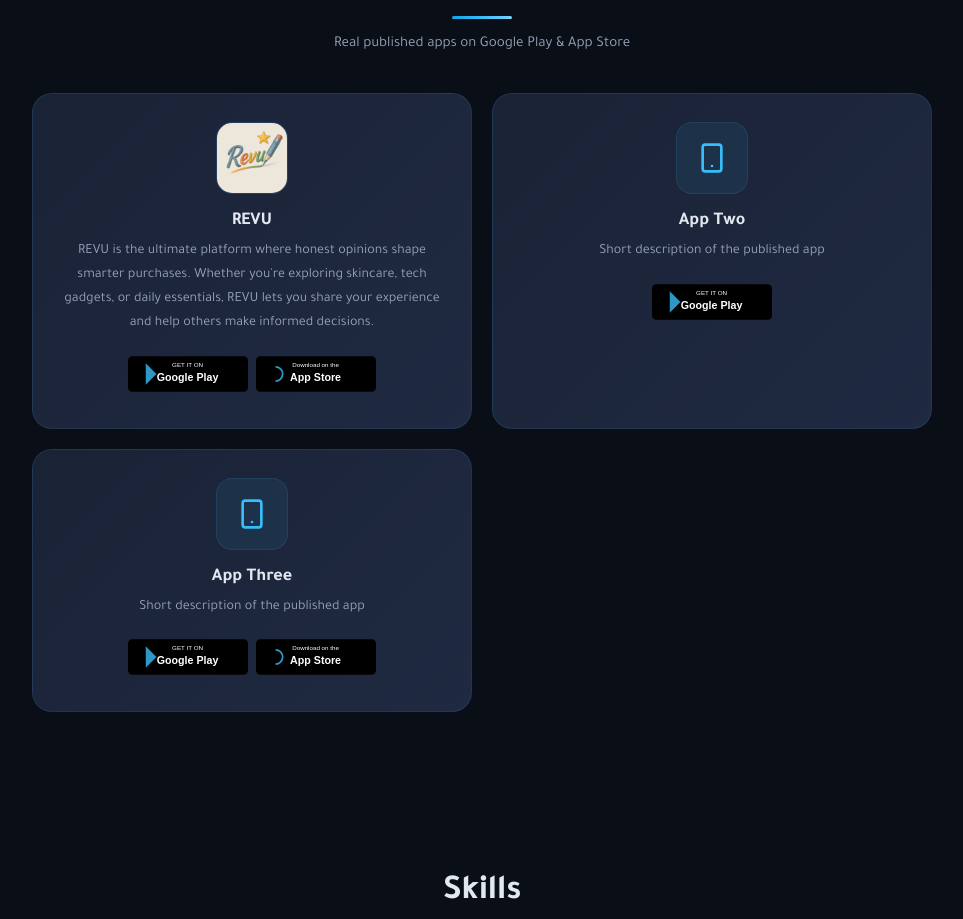
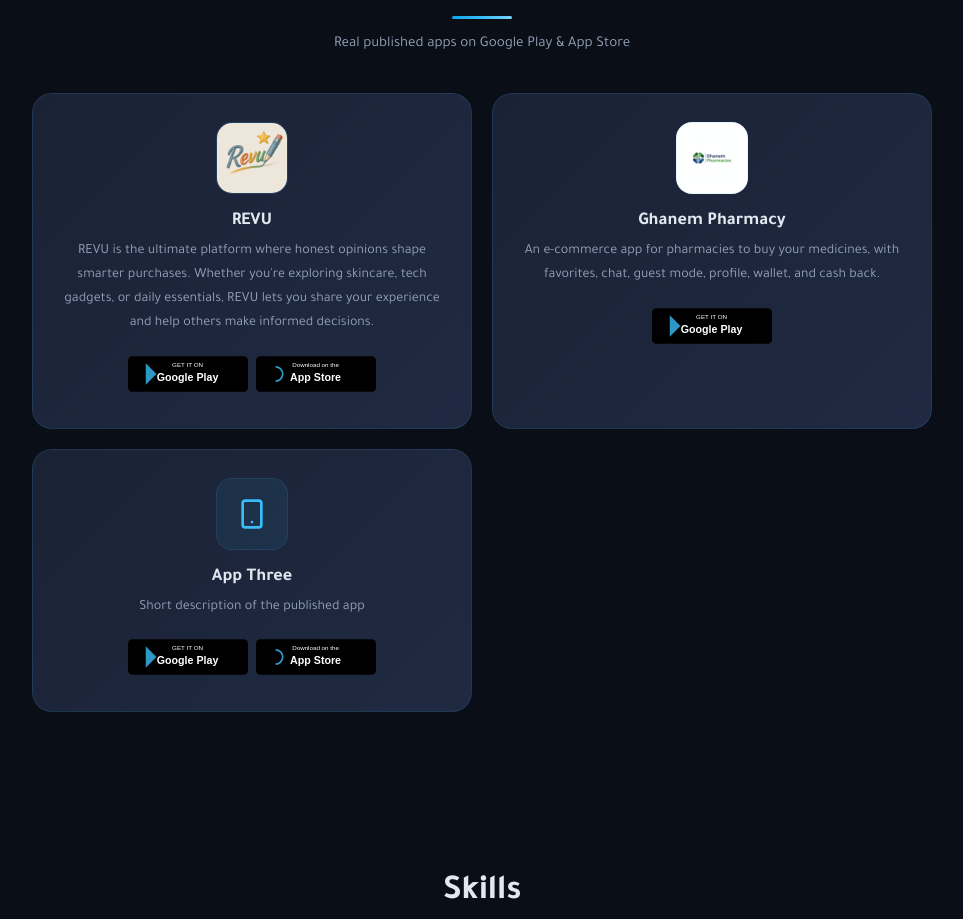
Before and after one commit to MohamedEmad223/mohamed_emad_portfolio, a React (Vite) app: page / in a window 1280 px wide. Shown: the part 4140-5059 px from the top of the page, without its empty margins (158-1121 px from the left). Built offline with nearby package versions, Linux system fonts and the light colour scheme.

Commit message:
Refactor code structure for improved readability and maintainability

```diff
--- a/src/components/StoreApps.jsx
+++ b/src/components/StoreApps.jsx
@@ -4,9 +4,15 @@ import { storePlatforms, storeLinks } from "../data/content.js";
 import { GooglePlayBadge, AppStoreBadge } from "./icons.jsx";
 import { Section, STitle } from "./ui.jsx";
 import appOneImg from "../assets/app_one.png";
+import appTwoImg from "../assets/app_two.png";
 
-/* Per-app icon image (index-coupled with L.storeApps); null falls back to a generic icon. */
-const appImages = [appOneImg, null, null];
+/* Per-app icon image (index-coupled with L.storeApps); null falls back to a generic icon.
+ * `fit`/`bg` let a wide logo (e.g. Ghanem) sit on white instead of being cropped like a square icon. */
+const appImages = [
+  { src: appOneImg, fit: "cover", bg: P.accentSoft },
+  { src: appTwoImg, fit: "contain", bg: "#fff" },
+  null,
+];
 
 /* Published apps; `storePlatforms[i]` decides which store badges show. */
 export function StoreApps({ L }) {
@@ -26,11 +32,12 @@ export function StoreApps({ L }) {
           >
             <div style={{
               width: 72, height: 72, borderRadius: 16, margin: "0 auto 16px",
-              background: P.accentSoft, display: "flex", alignItems: "center", justifyContent: "center",
+              background: appImages[i] ? appImages[i].bg : P.accentSoft,
+              display: "flex", alignItems: "center", justifyContent: "center",
               border: `1px solid ${P.border}`, overflow: "hidden",
             }}>
               {appImages[i]
-                ? <img src={appImages[i]} alt={app.name} style={{ width: "100%", height: "100%", objectFit: "cover" }} />
+                ? <img src={appImages[i].src} alt={app.name} style={{ width: "100%", height: "100%", objectFit: appImages[i].fit, padding: appImages[i].fit === "contain" ? 6 : 0, boxSizing: "border-box" }} />
                 : <Smartphone size={32} color={P.accent} />}
             </div>
             <h3 style={{ fontSize: 18, fontWeight: 700, marginBottom: 8 }}>{app.name}</h3>
--- a/src/data/content.js
+++ b/src/data/content.js
@@ -42,7 +42,7 @@ export const t = {
     storeSub: "تطبيقات حقيقية منشورة على Google Play و App Store",
     storeApps: [
       { name: "REVU", desc: "REVU هي المنصة المثالية حيث تصنع الآراء الصادقة قرارات شراء أذكى. سواء كنت تستكشف منتجات العناية بالبشرة أو الأجهزة التقنية أو الأساسيات اليومية، يتيح لك REVU مشاركة تجربتك ومساعدة الآخرين على اتخاذ قرارات مدروسة." },
-      { name: "التطبيق الثاني", desc: "وصف قصير للتطبيق المنشور على المتاجر" },
+      { name: "Ghanem Pharmacy", desc: "تطبيق تجارة إلكترونية للصيدليات لشراء أدويتك، مع المفضلة، شات، وضع الضيف، حساب شخصي، محفظة، واسترجاع نقدي (كاش باك)." },
       { name: "التطبيق الثالث", desc: "وصف قصير للتطبيق المنشور على المتاجر" },
     ],
     skillsTitle: "المهارات",
@@ -104,7 +104,7 @@ export const t = {
     storeSub: "Real published apps on Google Play & App Store",
     storeApps: [
       { name: "REVU", desc: "REVU is the ultimate platform where honest opinions shape smarter purchases. Whether you're exploring skincare, tech gadgets, or daily essentials, REVU lets you share your experience and help others make informed decisions." },
-      { name: "App Two", desc: "Short description of the published app" },
+      { name: "Ghanem Pharmacy", desc: "An e-commerce app for pharmacies to buy your medicines, with favorites, chat, guest mode, profile, wallet, and cash back." },
       { name: "App Three", desc: "Short description of the published app" },
     ],
     skillsTitle: "Skills",
@@ -139,7 +139,9 @@ export const storeLinks = [
     google: "https://play.google.com/store/apps/details?id=com.ics.elgamal.revu.revu",
     apple: "https://apps.apple.com/us/app/revu-app/id6771404570",
   },
-  {},
+  {
+    google: "https://play.google.com/store/apps/details?id=com.ghanempharmacy.app",
+  },
   {},
 ];
 
```
Also changed, not shown: src/assets/app_two.png (added).
